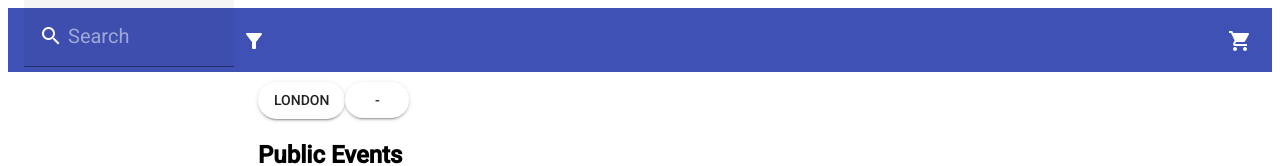
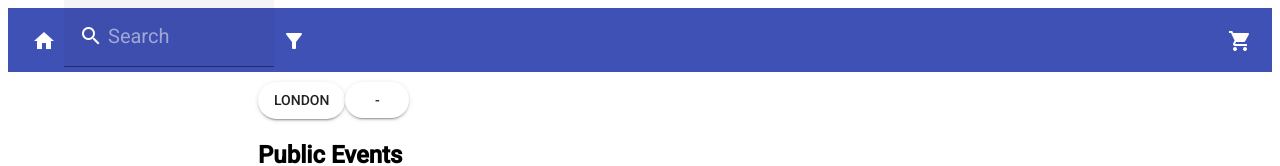
Before and after one commit to mrkshx/c6761695-a3f7-4b17-9d9a-abd5d40221eb, an Angular app: page /events in a window 1280 px wide. Shown: the top 166 px of the page. Built offline with nearby package versions, Linux system fonts and the light colour scheme; no server answers; some icons are missing.

Commit message:
adds home button

```diff
--- a/src/app/components/header/header.component.html
+++ b/src/app/components/header/header.component.html
@@ -1,4 +1,7 @@
 <mat-toolbar id="header" color="primary">
+    <button mat-icon-button aria-label="Go to events" routerLink="/events">
+        <mat-icon>home</mat-icon>
+    </button>
     <mat-form-field class="example-full-width" appearance="fill">
         <mat-icon id="search-icon" aria-hidden="false" aria-label="Search icon" fontIcon="search"></mat-icon>
         <input id="search-input" matInput placeholder="Search" type="text" (input)="onSearchInput($event)">
```
